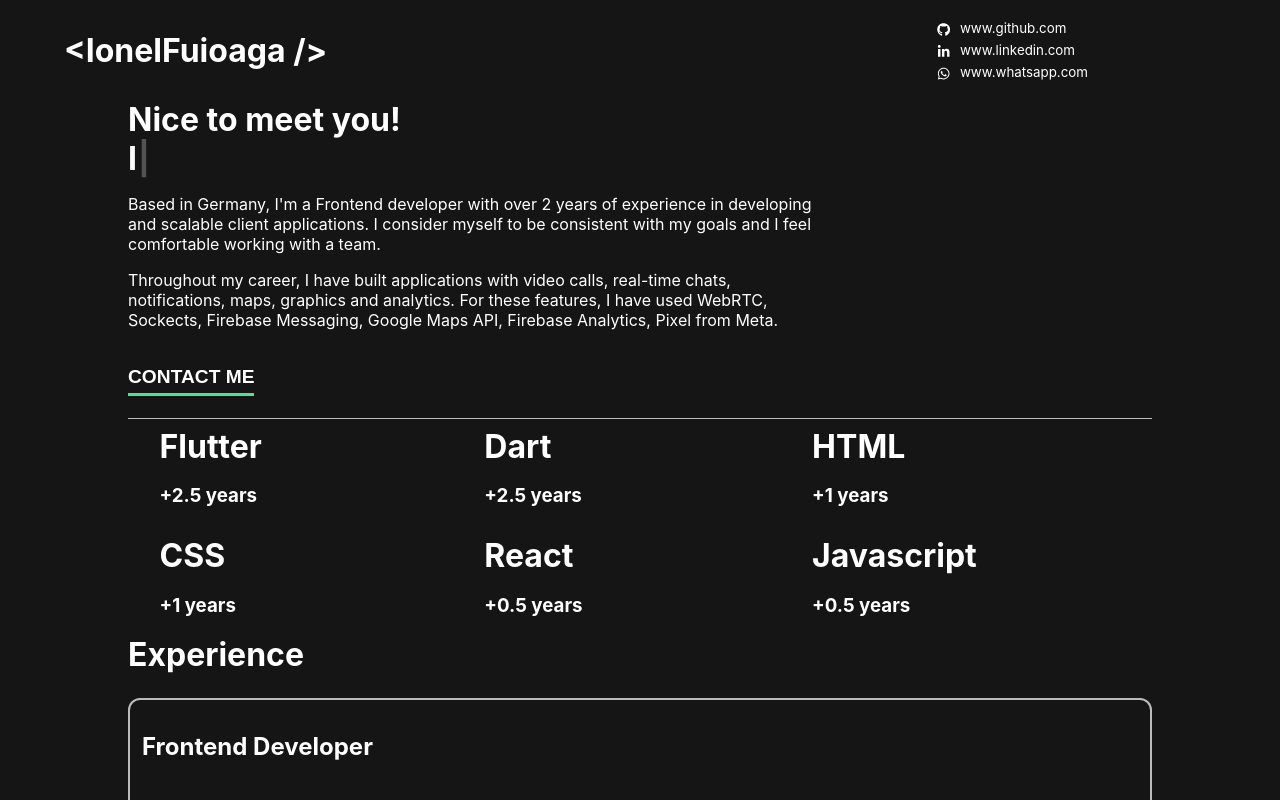
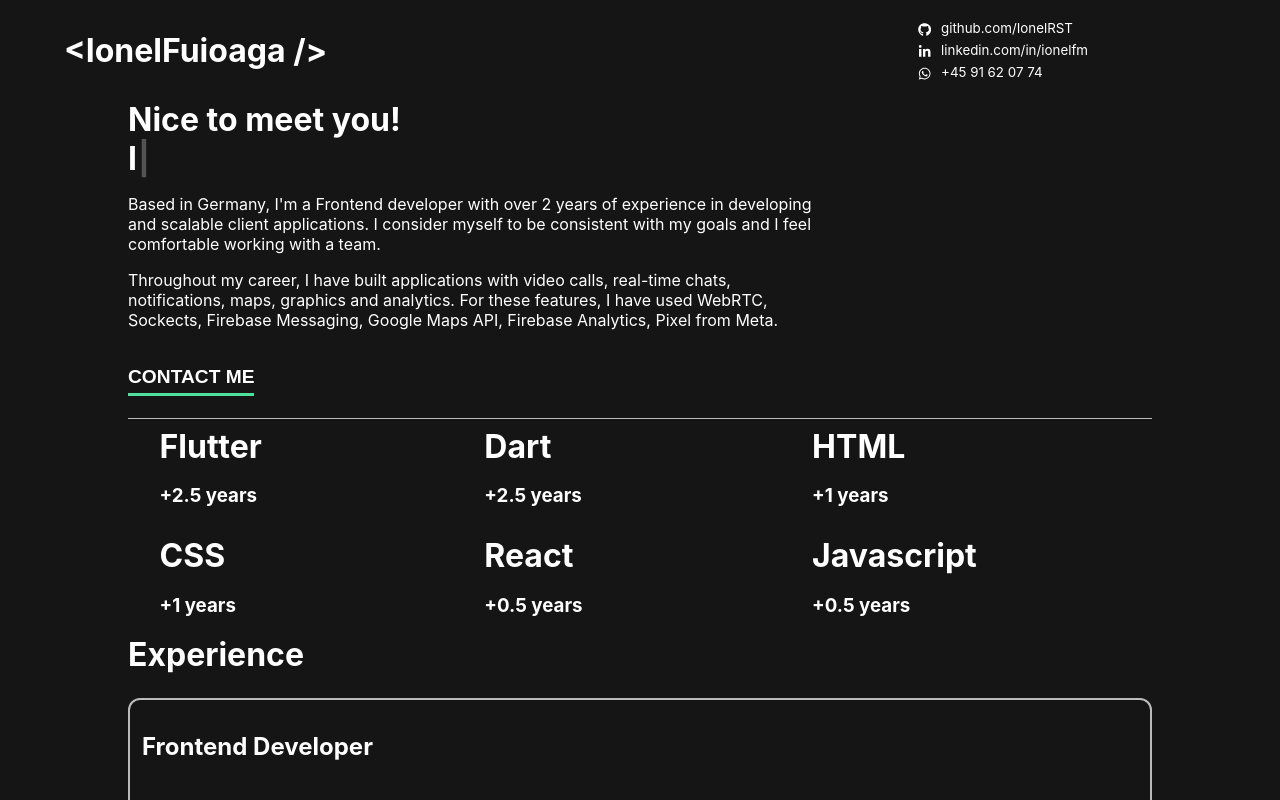
Before and after one commit to IonelRST/portfolio, a React (Create React App) app: page / in a window 1280 px wide. Shown: the top 800 px of the page. Built offline with nearby package versions, Linux system fonts and the light colour scheme.

Commit message:
changes in header

```diff
--- a/src/components/header/header.js
+++ b/src/components/header/header.js
@@ -7,20 +7,20 @@ const socials = [
   {
     id: 1,
     icon: <FaGithub />,
-    link: '#0',
-    ref: 'www.github.com'
+    link: 'https://github.com/IonelRST',
+    ref: 'github.com/IonelRST'
   },
   {
     id: 2,
     icon: <FaLinkedinIn />,
-    link: '#1',
-    ref: 'www.linkedin.com'
+    link: 'https://www.linkedin.com/in/ionelfm/',
+    ref: 'linkedin.com/in/ionelfm'
   },
   {
     id: 3,
     icon: <FaWhatsapp />,
-    link: '#2',
-    ref: 'www.whatsapp.com'
+    link: 'https://wa.me/+4591620774',
+    ref: '+45 91 62 07 74'
   }
 ]
 
```
